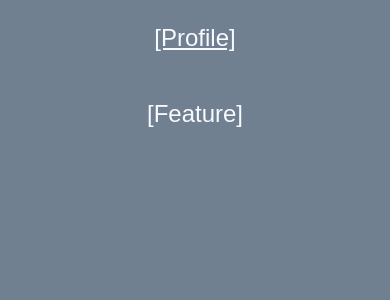
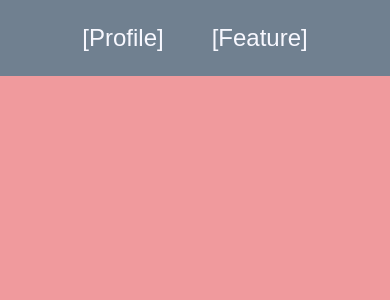
Before and after one commit to jolaya182/testLinter, a React app: page / in a window 390 px wide. Shown: the top 300 px of the page. Built offline with nearby package versions, Linux system fonts and the light colour scheme.

Commit message:
added responsive design

```diff
--- a/src/css/index.scss
+++ b/src/css/index.scss
@@ -116,31 +116,39 @@ nav.mainMenu {
 }
 
 /* Mobile */
-@media only screen and (max-width: 400px ){
+@media only screen and (max-width: 611px ){
   body{
     background-color: #F09A9D;
   }
   nav.mainMenu {
-    // display: flex;
-    // flex-direction: column;
-    background-color: slategray;
-    color: ghostwhite;
-    // height: 100vh;
-    width: 100%;
+    flex-direction: row;
+    width: 100vh;
     // min-width: 20%;
-    // min-height: 100vh;
-    text-align: center;
-    a {
-      color: ghostwhite;
-      padding: 1em;
-      font-size: 1.5em;
-      // flex-direction: 'row';
-      // display: flex;
-      // flex-wrap: wrap;
-    }
+    min-height: auto;
+    justify-content: center;
+    align-items: center;
+
   }
 }
 
 /* Tablet */
 
 /* Desktop */
+@media only screen and (min-width: 961px){
+  body{
+    background-color: #B2D6FF;
+  }
+  div.page {
+    // display: flex;
+    width: 960px;
+    margin: auto;
+  }
+  nav.mainMenu {
+    flex-direction: row;
+    width: 100vh;
+    // min-width: 20%;
+    min-height: auto;
+    justify-content: center;
+    align-items: center;
+  }
+}
```
Also changed, not shown: 2 other files (tests, documents, lock files or other folders).
